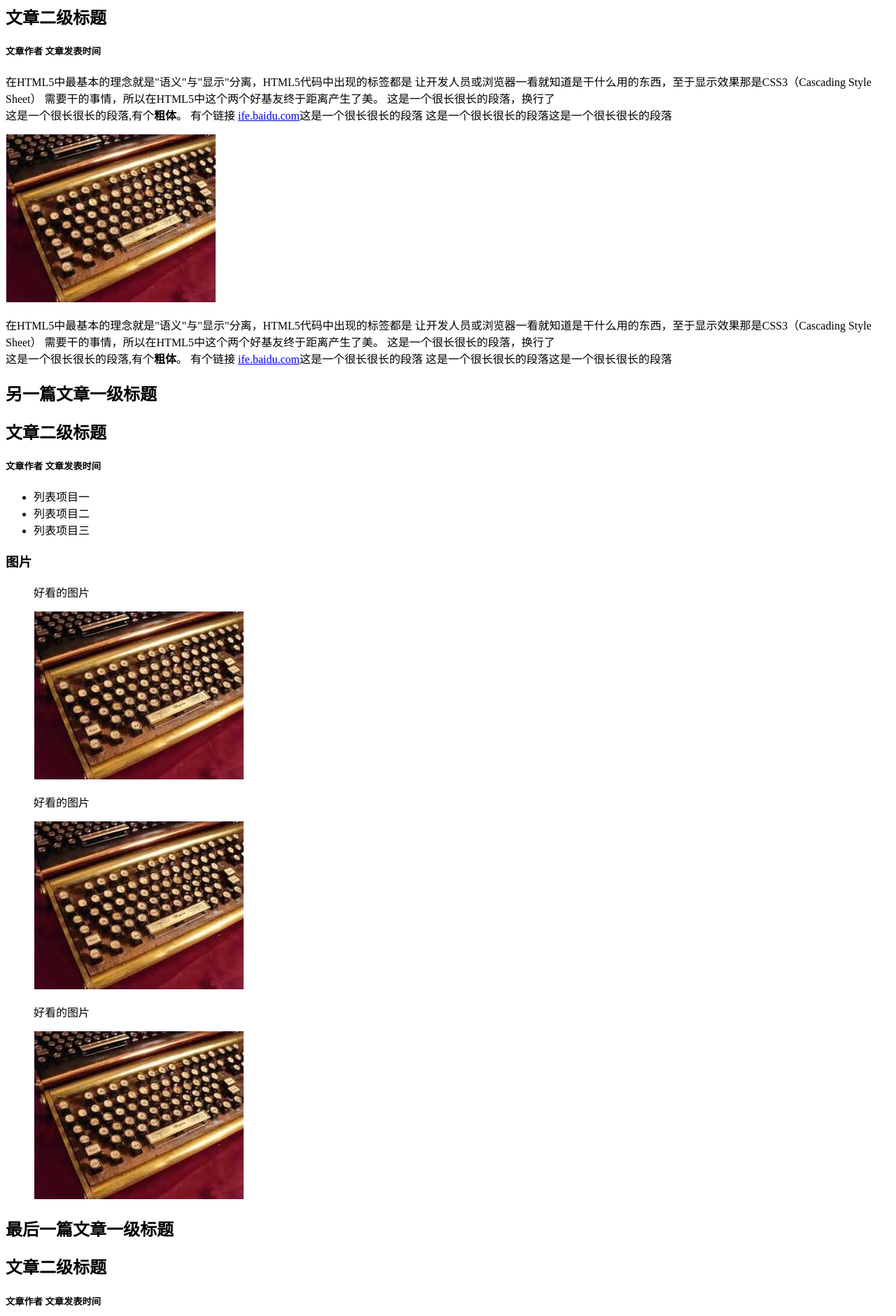
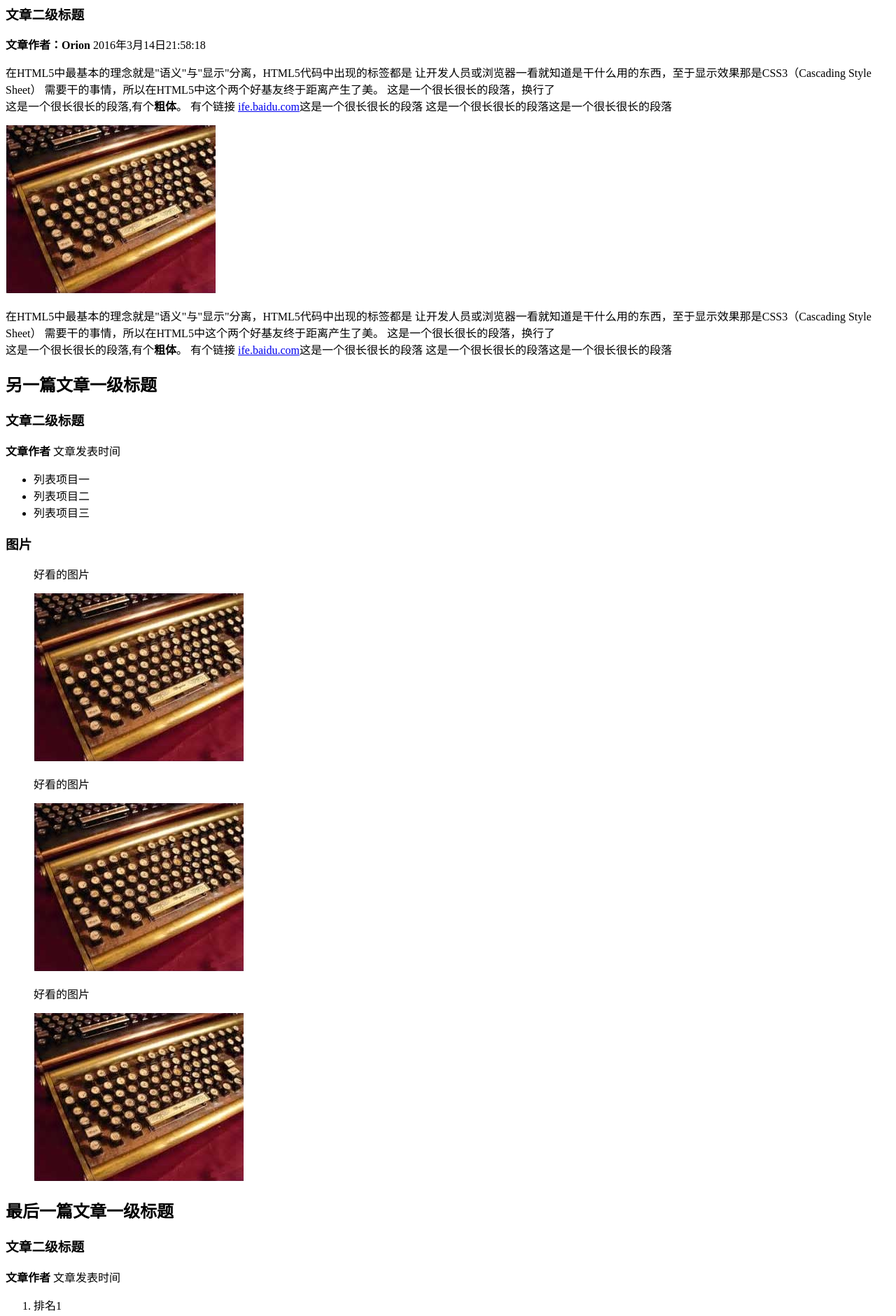
Before and after one commit to prl123/prl123.github.io, a plain HTML site: page IFE/step_1/task01/task01.html in a window 1280 px wide. Shown: the part 254-2135 px from the top of the page at 70% size. Drawn offline with Linux system fonts and the light colour scheme.

Commit message:
task01 update

```diff
--- a/IFE/step_1/task01/task01.html
+++ b/IFE/step_1/task01/task01.html
@@ -16,11 +16,31 @@
             </ul>
         </nav>
     </header>
+    <section class="sec-1">
+        <header>
+            <hgroup>
+            <h2>文章一级标题</h2>
+            <h3>文章二级标题</h3>
+            </hgroup>
+            <p class="author-time"> <strong>文章作者：Orion</strong>
+                <time>2016年3月14日21:58:18</time>
+            </p>
+        </header>
+
         <article>
-        <section>
-            <h2>文章一级标题</h2>
-            <h2>文章二级标题</h2>
-            <h5><span>文章作者 </span> <span> 文章发表时间</span></h5>
+            <p class="para">
+                在HTML5中最基本的理念就是"语义"与"显示"分离，HTML5代码中出现的标签都是
+                让开发人员或浏览器一看就知道是干什么用的东西，至于显示效果那是CSS3（Cascading Style Sheet）
+                需要干的事情，所以在HTML5中这个两个好基友终于距离产生了美。
+                这是一个很长很长的段落，换行了 <br>
+                这是一个很长很长的段落,有个<b>粗体</b>。
+                有个链接 <a href="http://ife.baidu.com">ife.baidu.com</a>这是一个很长很长的段落
+                这是一个很长很长的段落这是一个很长很长的段落
+
+            </p>
+            <p>
+                <img src="imgs/img1.png" alt="img1">
+            </p>
             <p>
                 在HTML5中最基本的理念就是"语义"与"显示"分离，HTML5代码中出现的标签都是
                 让开发人员或浏览器一看就知道是干什么用的东西，至于显示效果那是CSS3（Cascading Style Sheet）
@@ -31,26 +51,18 @@
                 这是一个很长很长的段落这是一个很长很长的段落
 
             </p>
-            <img src="imgs/img1.png" alt="img1">
-            <p>
-                在HTML5中最基本的理念就是"语义"与"显示"分离，HTML5代码中出现的标签都是
-                让开发人员或浏览器一看就知道是干什么用的东西，至于显示效果那是CSS3（Cascading Style Sheet）
-                需要干的事情，所以在HTML5中这个两个好基友终于距离产生了美。
-                这是一个很长很长的段落，换行了 <br>
-                这是一个很长很长的段落,有个<b>粗体</b>。
-                有个链接 <a href="http://ife.baidu.com">ife.baidu.com</a>这是一个很长很长的段落
-                这是一个很长很长的段落这是一个很长很长的段落
+        </article>
+    </section>
 
+    <section class="sec-2">
+        <header>
+            <h2>另一篇文章一级标题</h2>
+            <h3>文章二级标题</h3>
+            <p class="author-time">
+                <strong>文章作者 </strong>
+                <time> 文章发表时间</time>
             </p>
-
-        </section>
-    </article>
-
-    <article>
-        <section>
-            <h2>另一篇文章一级标题</h2>
-            <h2>文章二级标题</h2>
-            <h5><span>文章作者 </span><span> 文章发表时间</span></h5>
+        </header>
         <ul>
             <li>列表项目一</li>
             <li>列表项目二</li>
@@ -72,14 +84,21 @@
                 <img src="imgs/img1.png" alt="">
             </li>
         </ul>
+
     </section>
-    </article>
 
-    <article>
-        <section>
+    <section class="sec-3">
+        <header>
+            <hgroup>
                 <h2>最后一篇文章一级标题</h2>
-            <h2>文章二级标题</h2>
-            <h5><span>文章作者 </span> <span> 文章发表时间</span></h5>
+                <h3>文章二级标题</h3>
+            </hgroup>
+            <p class="author-time">
+                <strong>文章作者 </strong>
+                <time> 文章发表时间</time>
+            </p>
+        </header>
+
         <ol>
             <li>排名1</li>
             <li>排名2</li>
@@ -115,7 +134,7 @@
 
         <aside>
             <h2>这里以后是一个侧栏，这是侧栏的标题</h2>
-                <h2>侧栏注册窗口标题</h2>
+            <h3>侧栏注册窗口标题</h3>
             <form action="">
                 <div class="form-group">
                     <label for="email">请输入邮箱地址：</label>
@@ -156,8 +175,8 @@
                 </div>
             </form>
         </aside>
+
     </section>
-    </article>
 
     <footer>
         <p>版权所有 &copy;</p>
```
Lines whose indentation alone changed are shown as unchanged.
